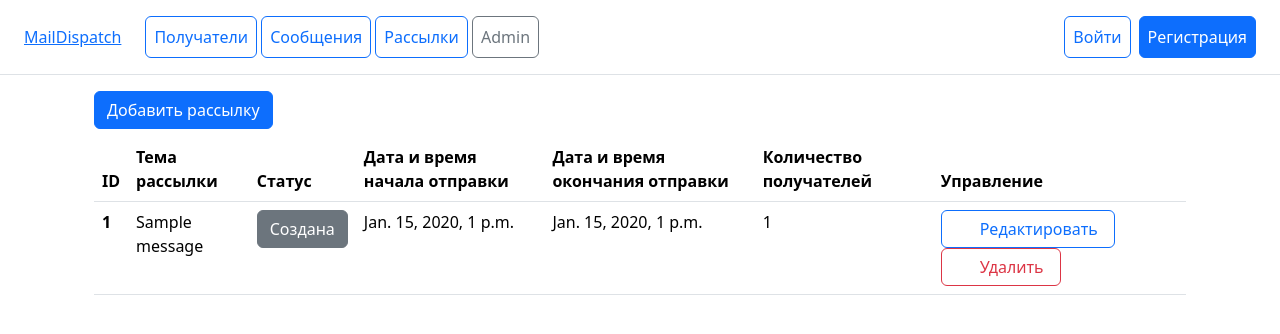
After one commit to GrandBalaxon/MailDispatch-Core, a Django app: page /mailing/list/ in a window 1280 px wide. The commit adds this page. Shown: the top 334 px of the page. Run offline with Django 5.2, Linux system fonts and the light colour scheme; tables that the repository leaves empty hold one stand-in row (values such as "Sample post"); some libraries are stand-ins or nearby versions.

Commit message:
feat: added Message/Mailings list views + templates + routing + moved to its dedicated DIRS

```diff
--- a/core/models.py
+++ b/core/models.py
@@ -59,7 +59,7 @@ class MailingAttempt(models.Model):
         verbose_name="Статус"
     )
     server_response = models.TextField(verbose_name="Ответ почтового сервера")
-    mailing = models.ForeignKey(Mailing, on_delete=models.CASCADE, verbose_name="Рассылка")
+    mailing = models.ForeignKey(Mailing, on_delete=models.CASCADE, verbose_name="Рассылка", related_name="attempts")
 
     def __str__(self):
         return f"{self.attempt_time} - {self.status}"
--- /dev/null
+++ b/core/templates/core/mailings/list.html
@@ -0,0 +1,58 @@
+{% extends "base.html" %}
+
+{% block content %}
+<div class="container flex-grow-1">
+
+    <a class="btn btn-primary" href="#">Добавить рассылку</a>
+
+    <div class="mt-2">
+        <table class="table">
+            <thead>
+                <tr>
+                    <th scope="col">ID</th>
+                    <th scope="col">Тема рассылки</th>
+                    <th scope="col">Статус</th>
+                    <th scope="col">Дата и время начала отправки</th>
+                    <th scope="col">Дата и время окончания отправки</th>
+                    <th scope="col">Количество получателей</th>
+                    <th scope="col">Управление</th>
+                </tr>
+            </thead>
+            <tbody>
+                {% for mailing in mailings %}
+                <tr>
+                    <th scope="row">{{ mailing.id }}</th>
+                    <td>{{ mailing.message }}</td>
+                    <td>
+                        {% if mailing.status == 'created' %}
+                            <div class="btn btn-secondary">Создана</div>
+                        {% elif mailing.status == 'launched' %}
+                            <div class="btn btn-success">Запущена</div>
+                        {% else %}
+                            <div class="btn btn-danger">Завершена</div>
+                        {% endif %}
+                    </td>
+                    <td>{{ mailing.start_time }}</td>
+                    <td>{{ mailing.end_time }}</td>
+                    <td>{{ mailing.recipients.all.count }}</td>
+                    <td class="align-items-center gap-2">
+                        <a href="#" class="btn btn-outline-primary d-inline-flex align-items-center gap-2 px-3">
+                            <svg width="14" height="14" fill="currentColor" viewBox="0 0 16 16">
+                                <use href="/static/images/pencil-square.svg"/>
+                            </svg>
+                            Редактировать
+                        </a>
+                        <a href="#" class="btn btn-outline-danger d-inline-flex align-items-center justify-content-center gap-2 px-3">
+                            <svg width="14" height="14" fill="currentColor" viewBox="0 0 16 16">
+                                <use href="/static/images/trash-fill.svg"/>
+                            </svg>
+                            Удалить
+                        </a>
+                    </td>
+                </tr>
+                {% endfor %}
+            </tbody>
+        </table>
+    </div>
+</div>
+{% endblock %}
--- a/core/urls.py
+++ b/core/urls.py
@@ -6,6 +6,8 @@ app_name = CoreConfig.name
 
 urlpatterns = [
     path('', HomePageView.as_view(), name="home"),
+    path('mailing/list/', MailingsView.as_view(), name="mailing_list"),
     path('mailing/recipients/', MailingRecipientsView.as_view(), name="mailing_recipients"),
     path('mailing/recipients/add/', RecipientCreateView.as_view(), name="recipient_create"),
+    path('mailing/messages/', MessagesView.as_view(), name="message_list"),
 ]
--- a/core/views.py
+++ b/core/views.py
@@ -3,7 +3,7 @@ from django.urls import reverse_lazy
 from django.views.generic import TemplateView, ListView, CreateView
 
 from core.forms import MailingRecipientForm
-from core.models import Mailing, MailingRecipient
+from core.models import Mailing, MailingRecipient, Message
 
 
 class HomePageView(TemplateView):
@@ -26,15 +26,29 @@ class HomePageView(TemplateView):
 
         return context
 
-
+# model MailingRecipient views
 class MailingRecipientsView(ListView):
     model = MailingRecipient
-    template_name = "core/mailing_recipients.html"
+    template_name = "core/recipients/list.html"
     context_object_name = "recipients"
 
 
 class RecipientCreateView(CreateView):
     model = MailingRecipient
     form_class = MailingRecipientForm
-    template_name = "core/recipient_create.html"
+    template_name = "core/recipients/create.html"
     success_url = reverse_lazy("core:mailing_recipients")
+
+
+# model Mailing views
+class MailingsView(ListView):
+    model = Mailing
+    template_name = "core/mailings/list.html"
+    context_object_name = "mailings"
+
+
+# model Messages views
+class MessagesView(ListView):
+    model = Message
+    template_name = "core/messages/list.html"
+    context_object_name = "messages"
--- a/templates/menu.html
+++ b/templates/menu.html
@@ -4,8 +4,8 @@
         <a class="my-0 mr-md-auto font-weight-normal" href="{% url 'core:home' %}">MailDispatch</a>
         <nav class="ms-4">
             <a class="p-2 btn btn-outline-primary" href="{% url 'core:mailing_recipients' %}">Получатели</a>
-            <a class="p-2 btn btn-outline-primary" href="#">Сообщения</a>
-            <a class="p-2 btn btn-outline-primary" href="#">Рассылки</a>
+            <a class="p-2 btn btn-outline-primary" href="{% url 'core:message_list' %}">Сообщения</a>
+            <a class="p-2 btn btn-outline-primary" href="{% url 'core:mailing_list' %}">Рассылки</a>
             <a class="p-2 btn btn-outline-secondary" href="/admin/">Admin</a>
         </nav>
     </div>
```
Also changed, not shown: core/templates/core/messages/list.html (added, +44 -0 lines), core/migrations/0004_alter_mailingattempt_mailing.py (added), core/templates/core/recipients/create.html (renamed from core/templates/core/recipient_create.html), core/templates/core/recipients/list.html (renamed from core/templates/core/mailing_recipients.html).
